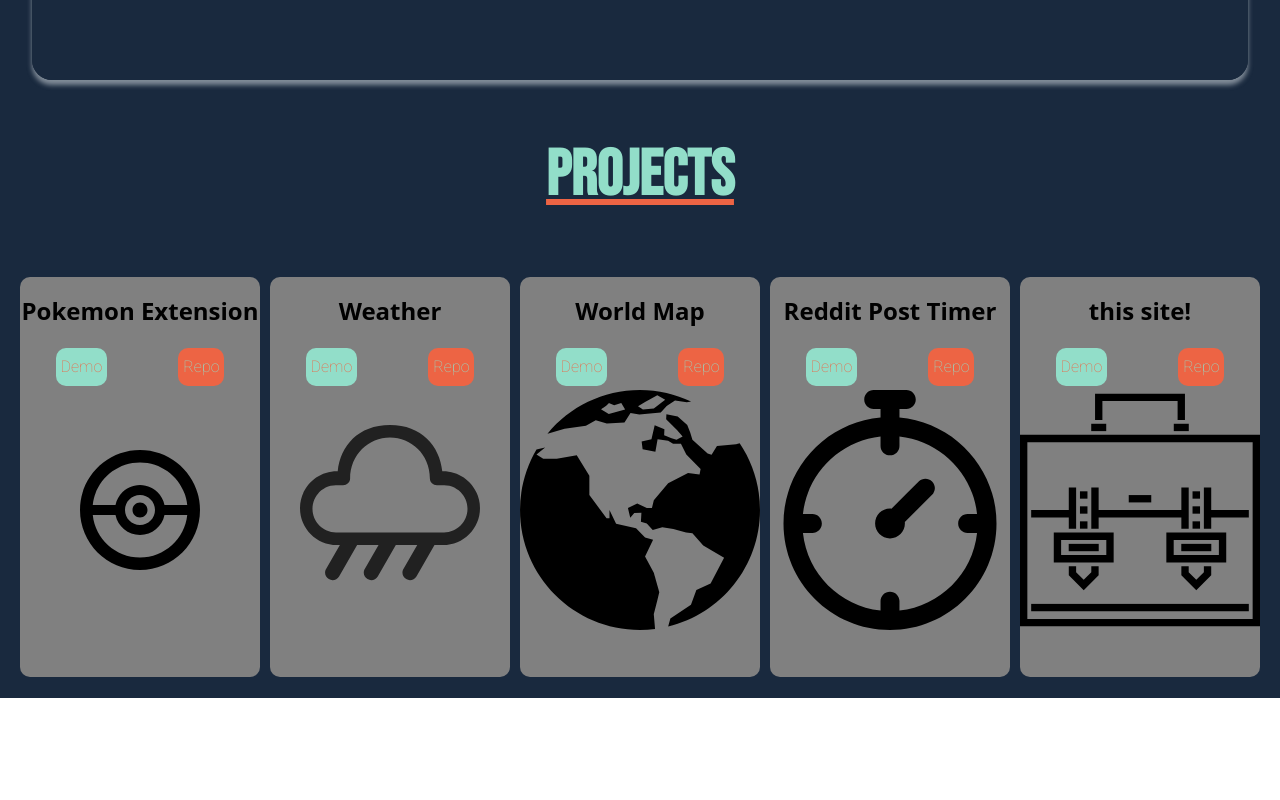
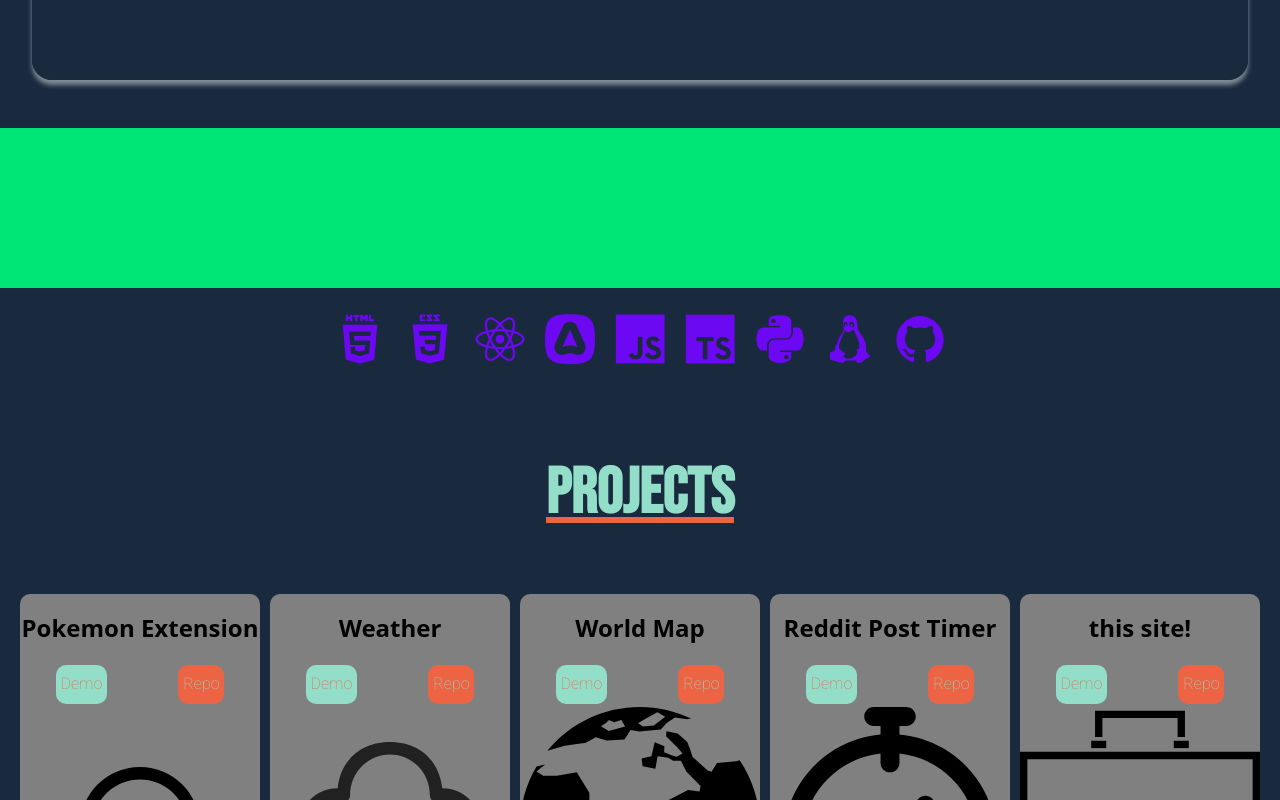
Before and after one commit to piacib/portfolio, a React (Create React App) app: page / in a window 1280 px wide. Shown: the part 1540-2340 px from the top of the page. Before the commit the page ends 2238 px from the top, so only its background shows below. Built offline with nearby package versions, Linux system fonts and the light colour scheme.

Commit message:
added skills logos

```diff
--- a/src/components/AboutMe/AboutMe.tsx
+++ b/src/components/AboutMe/AboutMe.tsx
@@ -6,19 +6,8 @@ import { AboutMeSectionId } from "../../global";
 const AboutMe: React.FC = () => {
   return (
     <section id={AboutMeSectionId}>
-      <div id='about_me_background'></div>
+      <div id="about_me_background" className="about-me-background-color"></div>
       <h1 className="section_header">About Me</h1>
-      {/* <img className="self_portrait" src={Me} alt="self portrait" />
-      <ul className="about_me_skills">
-        <li>Html</li>
-        <li>CSS</li>
-        <li>React</li>
-        <li>CSS</li>
-        <li>Javascript</li>
-        <li>HTML</li>
-        <li>Python</li>
-        <li>Linux</li>
-      </ul> */}
       <p className="about_me_text">
         I am an aspiring front end web developer currently searching for a job.
         I graduated for the University of Washington in 2019 with a degree in
@@ -69,7 +58,54 @@ const AboutMe: React.FC = () => {
           </ul>
         </div>
       </div>
+      <div
+        id="about-me-bottom-border"
+        className="about-me-background-color"
+      ></div>
+      <ul className="about_me_skills">
+        <li>
+          <i className="devicon-html5-plain-wordmark"></i>
+        </li>
+        <li>
+          <i className="devicon-css3-plain-wordmark"></i>
+        </li>
+        <li>
+          <i className="devicon-react-original"></i>
+        </li>
+        <li>
+          <i className="devicon-adonisjs-original"></i>
+        </li>
+        <li>
+          <i className="devicon-javascript-plain"></i>
+        </li>
+        <li>
+          <i className="devicon-typescript-plain"></i>
+        </li>
+        <li>
+          <i className="devicon-python-plain"></i>
+        </li>
+        <li>
+          <i className="devicon-linux-plain"></i>
+        </li>
+        <li>
+          <i className="devicon-github-original"></i>
+        </li>
+      </ul>
     </section>
   );
 };
 export default AboutMe;
+
+// {
+//   /* <img className="self_portrait" src={Me} alt="self portrait" />
+//       <ul className="about_me_skills">
+//         <li>Html</li>
+//         <li>CSS</li>
+//         <li>React</li>
+//         <li>CSS</li>
+//         <li>Javascript</li>
+//         <li>HTML</li>
+//         <li>Python</li>
+//         <li>Linux</li>
+//       </ul> */
+// }
```
